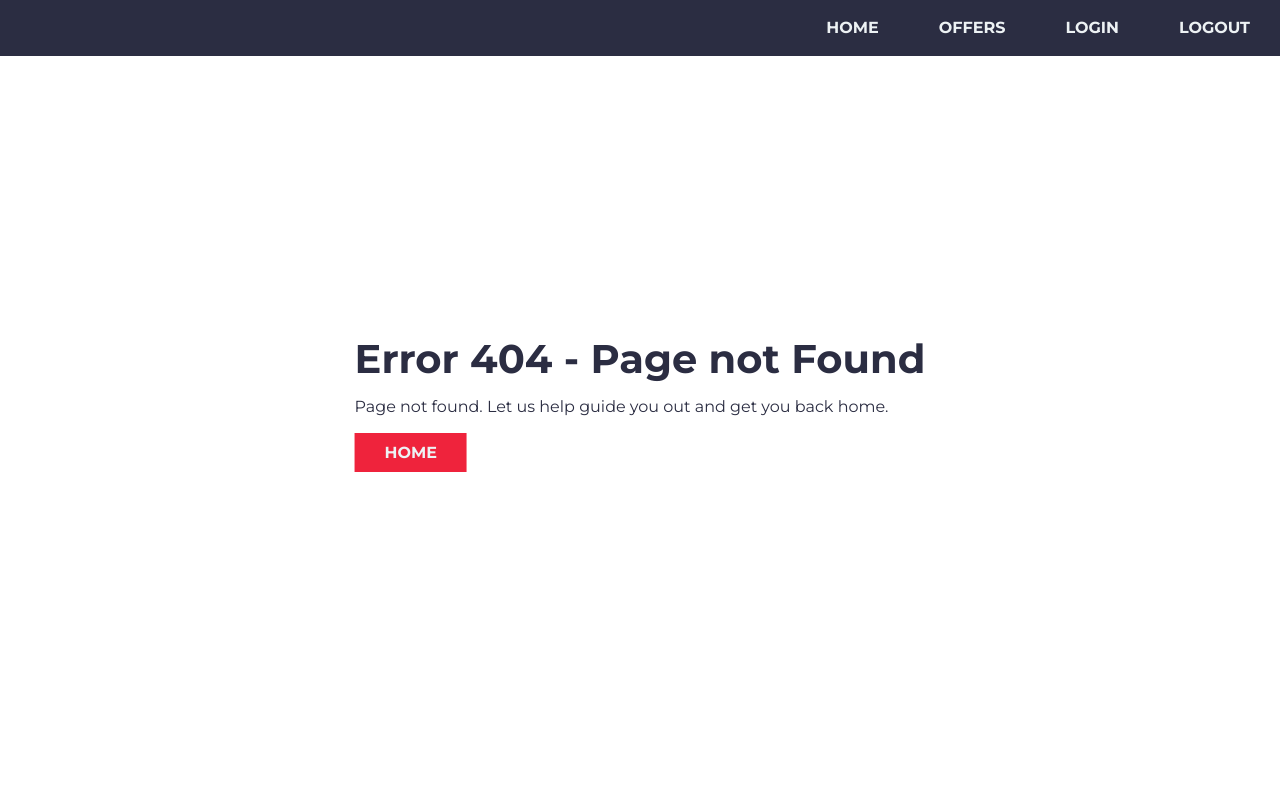
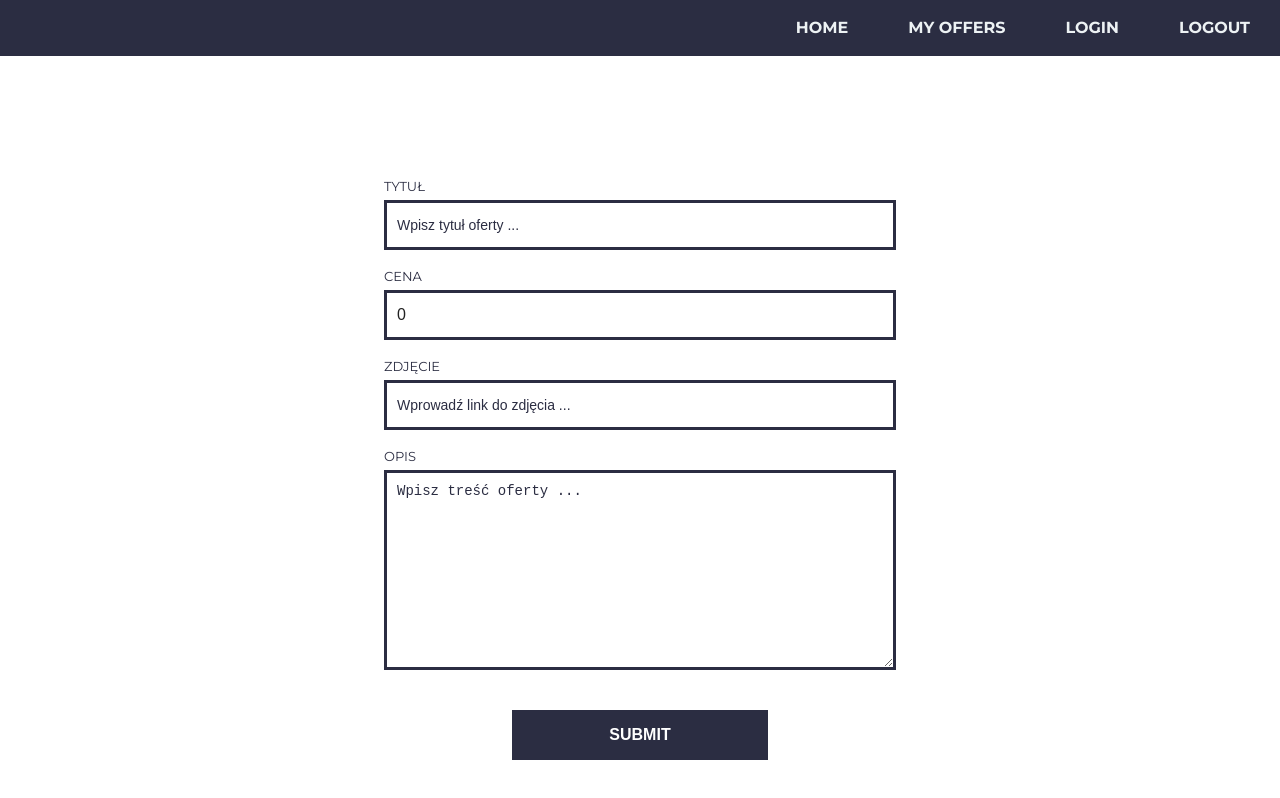
Before and after one commit to PawelJadach/offers-app-front, a React (Create React App) app: page /addOffer in a window 1280 px wide. Before the commit this address had no page. Shown: the top 798 px of the page. Built offline with nearby package versions, Linux system fonts and the light colour scheme.

Commit message:
Add form for added new offer

```diff
--- a/package.json
+++ b/package.json
@@ -6,6 +6,7 @@
     "@testing-library/jest-dom": "^4.2.4",
     "@testing-library/react": "^9.3.2",
     "@testing-library/user-event": "^7.1.2",
+    "formik": "^2.1.4",
     "node-sass": "^4.13.1",
     "prop-types": "^15.7.2",
     "react": "^16.13.1",
@@ -14,6 +15,7 @@
     "react-router": "^5.1.2",
     "react-router-dom": "^5.1.2",
     "react-scripts": "3.4.1",
+    "reactstrap": "^8.4.1",
     "redux": "^4.0.5",
     "redux-thunk": "^2.3.0"
   },
--- a/src/components/common/Hamburger/Hamburger.jsx
+++ b/src/components/common/Hamburger/Hamburger.jsx
@@ -1,9 +1,9 @@
 import React from 'react'
-import './Hamburger.module.scss';
+import styles from './Hamburger.module.scss';
 
 const Hamburger = ({ checked }) => {
   return (
-    <div id='hamburger'>
+    <div id={styles.hamburger}>
       <input type="checkbox" checked={checked}/>
       <span></span>
       <span></span>
--- a/src/components/layout/MainLayout/MainLayout.jsx
+++ b/src/components/layout/MainLayout/MainLayout.jsx
@@ -4,6 +4,7 @@ import Navbar from '../Navbar/Navbar';
 import { BrowserRouter as Router, Route, Switch } from 'react-router-dom';
 import ProductList from '../../views/ProductList/ProductList';
 import ErrorPage from '../../views/ErrorPage/ErrorPage';
+import PostAdd from '../../views/PostAdd/PostAdd';
 
 const MainLayout = () => {
   return (
@@ -12,6 +13,7 @@ const MainLayout = () => {
         <Navbar />
         <Switch>
           <Route exact path='/' component={ProductList} />
+          <Route exact path='/addOffer' component={PostAdd} />
           <Route exact path='*'  component={ErrorPage} />
         </Switch>
       </Router>
--- a/src/components/layout/Navbar/Navbar.jsx
+++ b/src/components/layout/Navbar/Navbar.jsx
@@ -30,7 +30,7 @@ class Navbar extends Component {
         link: '/',
       },
       {
-        name: 'Offers',
+        name: 'My Offers',
         link: '/',
       },
       {
--- a/src/components/layout/Navbar/Navbar.module.scss
+++ b/src/components/layout/Navbar/Navbar.module.scss
@@ -6,6 +6,7 @@
   top: 0;
   left: 0;
   right: 0;
+  z-index: 100;
 
   ul {
     display: flex;
--- a/src/components/views/PostAdd/PostAdd.jsx
+++ b/src/components/views/PostAdd/PostAdd.jsx
@@ -1,16 +1,147 @@
 import React from 'react'
-import PropTypes from 'prop-types'
+// import PropTypes from 'prop-types'
+import styles from './PostAdd.module.scss';
 
-const PostAdd = ({ children }) => {
-  return (
-    <div>
-      { children }
-    </div>
-  )
+class PostAdd extends React.Component {
+  state = {
+    title: '',
+    price: 0,
+    img: '',
+    content: '',
+    titleError: '',
+    priceError: '',
+    imgError: '',
+    contentError: '',
+  }
+
+  handleChange = e => {
+    this.setState({
+      [e.target.name]: e.target.value,
+      [`${e.target.name}Error`]: '',
+    });
+    switch(e.target.name){
+      case 'title':
+        this.checkTitle(e.target.value);
+      break;
+      case 'price':
+        this.checkPrice(e.target.value);
+      break;
+      case 'content':
+        this.checkContent(e.target.value);
+      break;
+
+    }
+  }
+
+  handleSubmit = e => {
+    e.preventDefault();
+    this.checkTitle();
+    this.checkPrice();
+    this.checkContent();
+  }
+
+  checkTitle = (value = this.state.title) => {
+    const regExp = /^[a-zA-Z0-9-]+$/g;
+    const regExpChars = /[a-zA-Z]{5,}/;
+
+    if(value.length < 5 || value.length > 30) {
+      this.setState({
+        titleError: 'Tytuł powinien zawierać od 5 do 30 znaków!'
+      })
+    }
+
+    else if(!regExp.test(value)){
+      this.setState({
+        titleError: 'Usuń znaki specjalne!'
+      })
+    }
+
+    else if(!regExpChars.test(value)){
+      this.setState({
+        titleError: 'Tytuł musi zawierać co najmniej 5 liter!'
+      })
+    }
+  }
+
+  checkContent = (value = this.state.content) => {
+    const { content } = this.state;
+    const regExp = /^[a-zA-Z0-9-]+$/g;
+    const regExpChars = /[a-zA-Z]{5,}/;
+
+    if(value.length < 30 || value.length > 1000) {
+      this.setState({
+        contentError: 'Treść powinna zawierać od 30 do 1000 znaków!'
+      })
+    }
+
+    else if(!regExp.test(value)){
+      this.setState({
+        contentError: 'Usuń znaki specjalne!'
+      })
+    }
+  }
+
+
+
+  checkPrice = (value = this.state.price) => {
+    const regExp = /^[0-9,.]+$/g;
+
+    if(value < 0) {
+      this.setState({
+        priceError: 'Minimalna cena to 0!'
+      })
+    }
+
+    else if(!regExp.test(value)){
+      this.setState({
+        priceError: 'Cena może zawierać wyłacznie cyfry i przecinek!'
+      })
+    }
+  }
+
+  badImg = (e) => {
+    e.preventDefault();
+    this.setState({
+      imgError: 'Podałeś zły link do zdjęcia!'
+    })
+  }
+
+
+  render() {
+    const { title, price, img, content, titleError, priceError, imgError, contentError } = this.state;
+    return (
+      <div className={styles.root}>
+         <form action="">
+           <div className={styles.input}>
+            <input autocomplete="off" type="text" id='title' className={titleError ? styles.danger : null} maxLength='30' name='title' placeholder='Wpisz tytuł oferty ...'  value={title} onChange={this.handleChange} required/>
+              <label htmlFor="title">Tytuł <p>Max znaków - {title.length}/30</p></label>
+              {titleError !== '' ? <div className={styles.error}>{titleError}</div> : null}
+           </div>
+           <div className={styles.input}>
+            <input autocomplete="off" type="number" min="0" className={priceError ? styles.danger : null} id='price' name='price' placeholder='Wpisz cenę ...' value={price} onChange={this.handleChange} required/>
+            <label htmlFor="price">Cena</label>
+            {priceError !== '' ? <div className={styles.error}>{priceError}</div> : null}
+           </div>
+           <div className={styles.input}>
+            <input autocomplete="off" type="text" id='img' className={imgError ? styles.danger : null} name='img' placeholder='Wprowadź link do zdjęcia ...' value={img} onChange={this.handleChange} required/>
+              <label htmlFor="img">Zdjęcie</label>
+              { img && imgError === '' ? <div className={styles.img}><img onError={this.badImg} src={img}/></div> : null}
+              {imgError !== '' ? <div className={styles.error}>{imgError}</div> : null}
+           </div>
+           <div className={styles.input}>
+            <textarea autocomplete="off" id='content' name='content'  className={contentError ? styles.danger : null} maxLength='1000' placeholder='Wpisz treść oferty ...' value={content} onChange={this.handleChange} required/>
+            <label htmlFor="content" >Opis <p>Max znaków - {content.length}/1000</p></label>
+            {contentError !== '' ? <div className={styles.error}>{contentError}</div> : null}
+           </div>
+           <input type="submit" onClick={this.handleSubmit}/>
+         </form>
+      </div>
+    )
+  }
 }
 
-PostAdd.propTypes = {
-  children: PropTypes.array,
-};
+// PostAdd.propTypes = {
+//   children: PropTypes.array,
+// };
 
 export default PostAdd;
--- a/src/components/views/PostAdd/PostAdd.module.scss
+++ b/src/components/views/PostAdd/PostAdd.module.scss
@@ -0,0 +1,148 @@
+@import '../../../styles/palette';
+
+.root {
+  margin: 200px auto;
+  max-width: 40vw;
+
+
+  form {
+    text-align: center;
+    width: 100%;
+
+    div.input {
+      position: relative;
+      display: flex;
+      flex-wrap: wrap;
+      justify-content: stretch;
+      align-items: center;
+      margin-bottom: 40px;
+
+
+      input, textarea {
+        box-sizing: border-box;
+        opacity: 1;
+        position: static;
+        width: 100%;
+        height: 20px;
+        border: none;
+        border: 3px solid $color-dark;
+        z-index: 1;
+        padding: 10px;
+        text-align: left;
+        cursor: text;
+        transition: .2s;
+        height: 50px;
+
+        &::placeholder {
+          font-size: 14px;
+          color: $color-dark;
+          transition: .2s;
+        }
+
+        &:focus {
+          box-shadow: 0px 0px 10px 1px rgba(0,0,0,0.20);
+
+          &::placeholder {
+            opacity: 0;
+          }
+        }
+
+        &:focus + label {
+          font-weight: bold;
+          font-size: 14px;
+        }
+
+        &:focus + label > p {
+          opacity: 1;
+        }
+
+        &.danger {
+          border-color: $color-red-primary;
+          color: $color-red-primary;
+
+          &::placeholder {
+            color: $color-red-primary;
+          }
+        }
+      }
+
+      textarea {
+        height: 200px;
+      }
+
+      label {
+        position: absolute;
+        top: -20px;
+        left: 0;
+        font-size: 13px;
+        text-transform: uppercase;
+        font-weight: normal;
+        text-align: left;
+        transition: .2s;
+
+        p {
+          color: $color-red-primary;
+          font-size: 12px;
+          display: inline;
+          font-weight: bold;
+          opacity: 0;
+          transition: .2s;
+        }
+      }
+
+      .error {
+        margin-top: 7px;
+        color: $color-red-primary;
+        font-size: 13px;
+        font-weight: bold;
+        width: 100%;
+        text-align: left;
+      }
+
+      .img {
+        width: 50%;
+        margin: 30px auto;
+
+        img {
+          width: 100%;
+        }
+      }
+    }
+
+    input[type=submit]{
+      margin: 0 auto;
+      opacity: 1;
+      position: static;
+      background-color: $color-dark;
+      height: 50px;
+      width: 50%;
+      text-align: center;
+      color: white;
+      text-transform: uppercase;
+      font-weight: bold;
+      transition: .2s;
+      border: none;
+
+      &:hover {
+        width: 55%;
+      }
+    }
+  }
+}
+
+@media (max-width: 700px){
+  .root {
+    max-width: 80vw;
+    margin: 100px auto 0;
+  }
+}
+
+@media (max-width: 1200px){
+  div.input {
+    flex-direction: column;
+
+    label {
+      margin-bottom: 5px;
+    }
+   }
+ }
--- a/src/components/views/ProductList/ProductList.jsx
+++ b/src/components/views/ProductList/ProductList.jsx
@@ -2,10 +2,12 @@ import React from 'react'
 import PropTypes from 'prop-types'
 import styles from './ProductList.module.scss';
 import PostListItem from '../../features/PostListItem/PostListItem';
+import { Link } from 'react-router-dom';
 
 const ProductList = ({ children }) => {
   return (
     <div className={styles.root}>
+      <div className={styles.button}><Link to='/addOffer'><button className={styles.btn}>Add offer</button></Link></div>
       <PostListItem />
       <PostListItem />
       <PostListItem />
--- a/src/components/views/ProductList/ProductList.module.scss
+++ b/src/components/views/ProductList/ProductList.module.scss
@@ -1,7 +1,30 @@
+@import '../../../styles/palette';
+
 .root {
   display: flex;
   flex-direction: row;
   flex-wrap: wrap;
   justify-content: center;
-  margin-top: 100px;
+  margin-top: 50px;
+
+  div.button {
+    width: 100%;
+    text-align: center;
+
+    .btn {
+      margin: 50px auto;
+      padding: 20px 100px;
+      background-color: $color-red-primary;
+      border: none;
+      color: $font-color-light;
+      text-transform: uppercase;
+      font-weight: bold;
+      transition: .2s;
+
+      &:hover {
+        background-color: $color-red-secondary;
+        padding: 20px 130px;
+      }
+    }
+  }
 }
--- a/src/styles/global.scss
+++ b/src/styles/global.scss
@@ -1,5 +1,5 @@
 @import './reset';
-@import './normalize//normalize';
+@import './normalize/normalize';
 @import url('https://fonts.googleapis.com/css?family=Montserrat:300,400,400i,700,900&display=swap');
 @import './palette';
 
```
Also changed, not shown: 1 other file (tests, documents, lock files or other folders).
